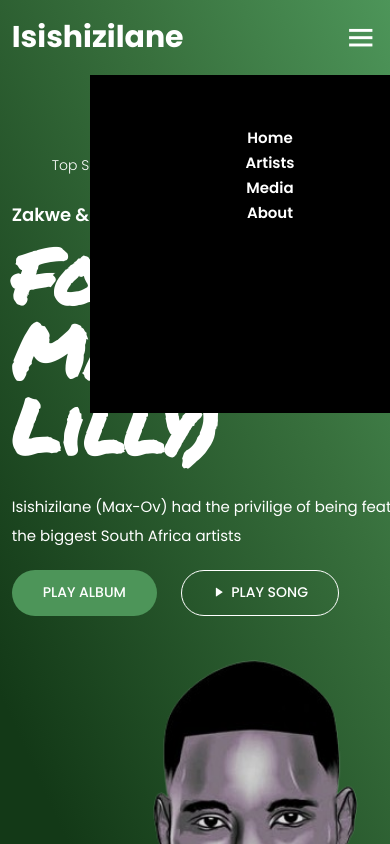
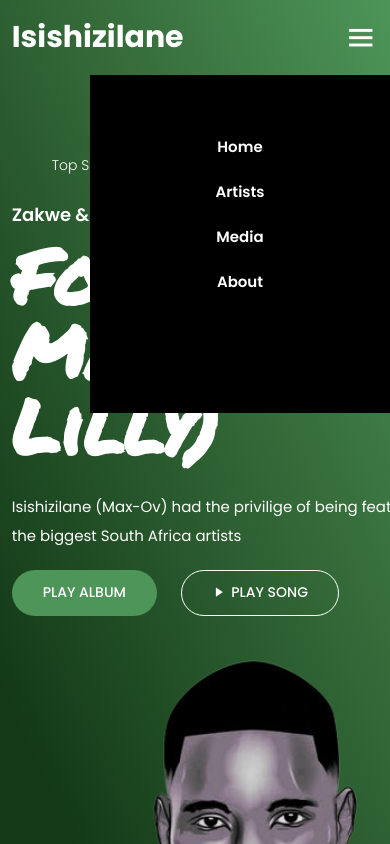
Before and after one commit to jayonkeys/Responsive-Isishizilane-Website, a plain HTML site: page index.html in a window 390 px wide. Shown: the top 844 px of the page. Drawn offline with nearby package versions, Linux system fonts and the light colour scheme; a script that the page names is missing.

Commit message:
Update styles.css

```diff
--- a/styles.css
+++ b/styles.css
@@ -263,5 +263,12 @@ section {
         align-items: center;
         flex-direction: column;
         padding: 50px 20px;
+        transition: all .55s ease;
+    }
+
+    .navlist a {
+        margin-left: 0;
+        display: block;
+        margin: 10px 0;
     }
 }
```
